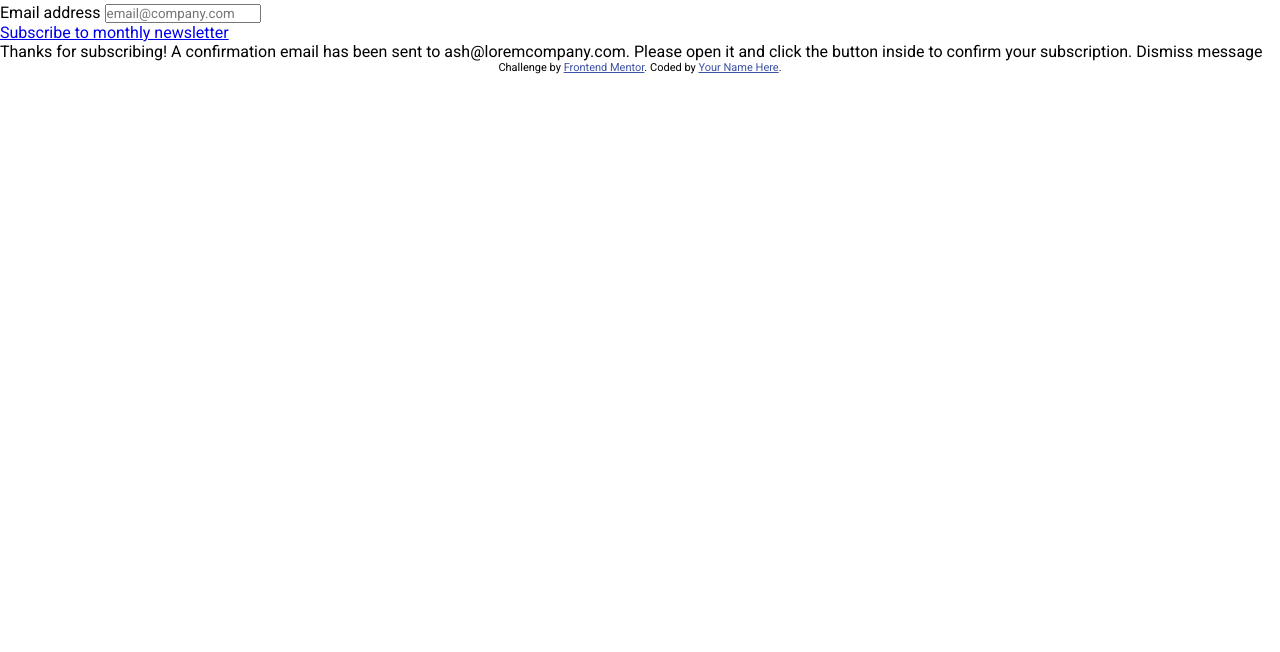
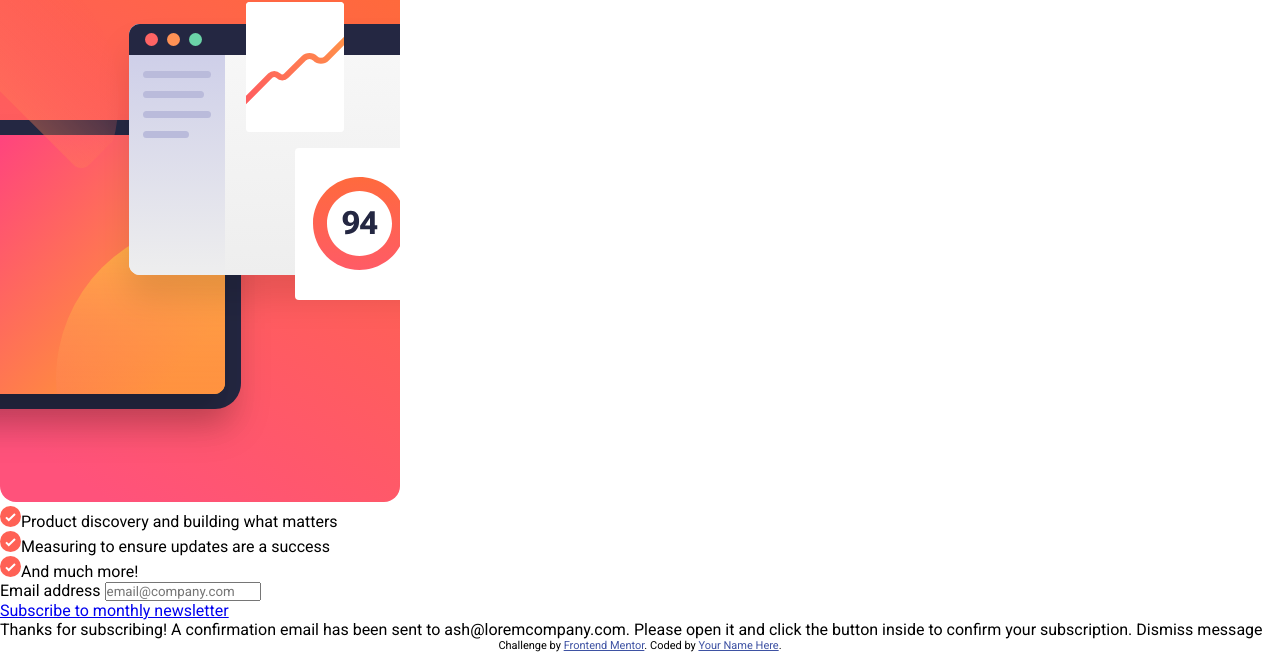
Before and after one commit to RMarlon/card-validation, a plain HTML site: page index.html in a window 1280 px wide. Shown: the part 148-800 px from the top of the page. Drawn offline with Linux system fonts and the light colour scheme.

Commit message:
imagem inserida no documento html

```diff
--- a/index.html
+++ b/index.html
@@ -32,7 +32,9 @@
     <p class="paragraph">
       Join 60,000+ product managers receiving monthly updates on:
     </p>
-    <div class="container-right">...</div>
+    <div class="container-right">
+      <img src="/assets/images/illustration-sign-up-desktop.svg" alt="illustration-sign-up-desktop">
+    </div>
     <div class="container-left">
       <div class="check-left">
         <p> <img src="/assets/images/icon-list.svg" alt="icon list">Product discovery and building what matters</p>
```
